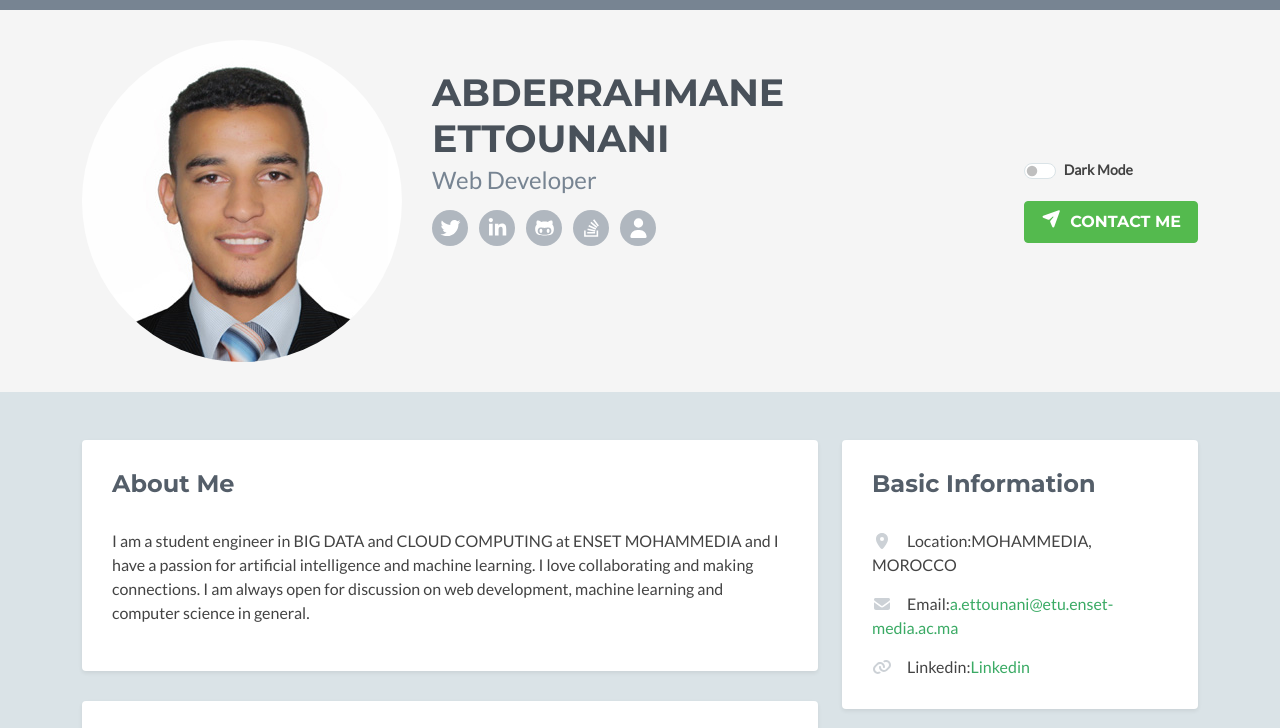
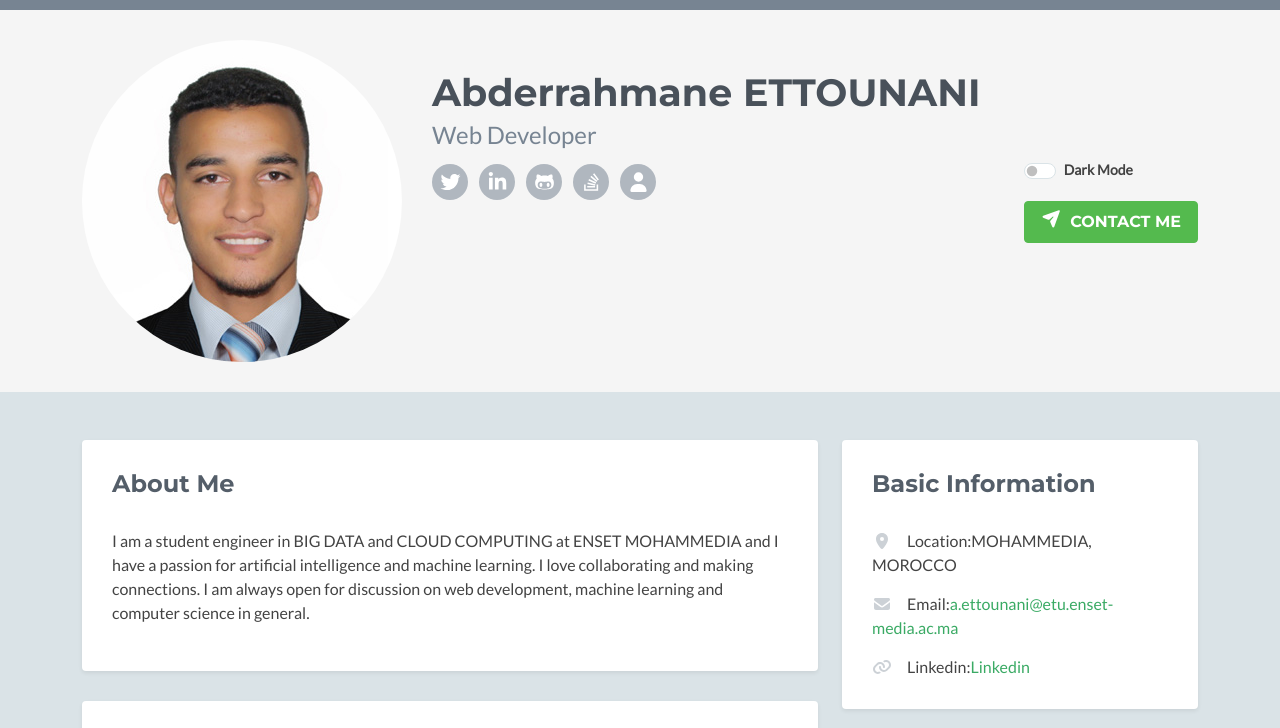
Before and after one commit to ET-TOUNANI/abderrahmane-ettounani, a plain HTML site: page index.html in a window 1280 px wide. Shown: the top 728 px of the page. Drawn offline with nearby package versions, Linux system fonts and the light colour scheme; no server answers; a script that the page names is missing; some icons are missing.

Commit message:
Update index.html

```diff
--- a/index.html
+++ b/index.html
@@ -37,7 +37,7 @@
 			    <div class="col">
 		            <img class="profile-image img-fluid float-start rounded-circle" alt="image of abderrahmane" src="assets/images/id.png" alt="profile image" />
 		            <div class="profile-content">
-		                <h1 class="name">ABDERRAHMANE ETTOUNANI</h1>
+		                <h1 class="name">Abderrahmane ETTOUNANI</h1>
 		                <h2 class="desc">Web Developer</h2>
 
 		                <ul class="social list-inline">
```
